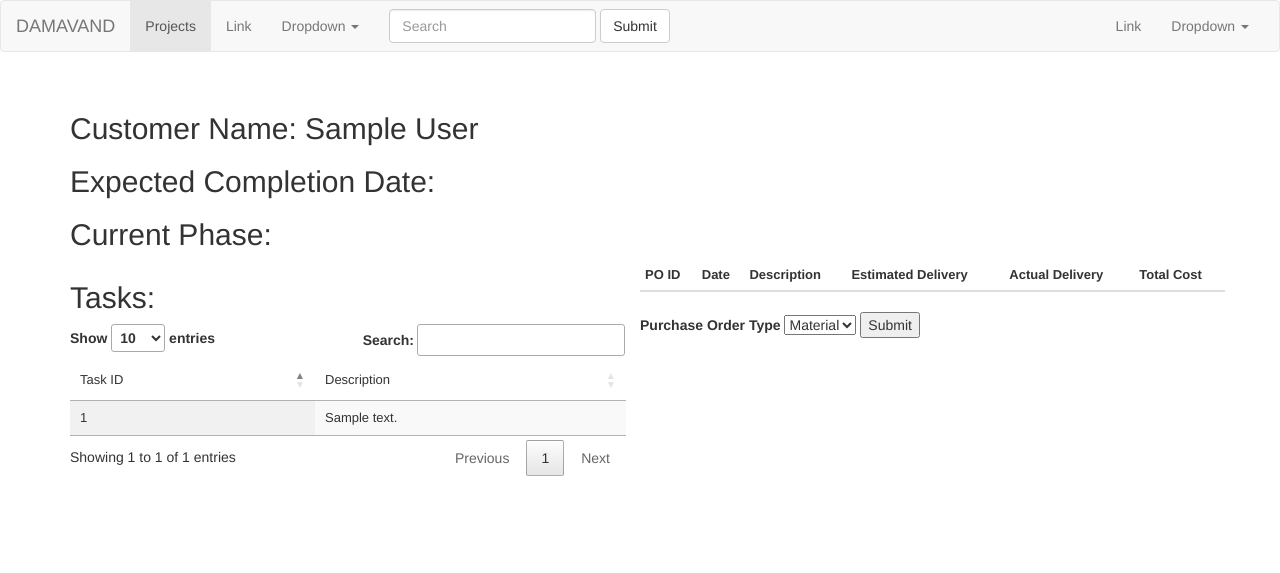
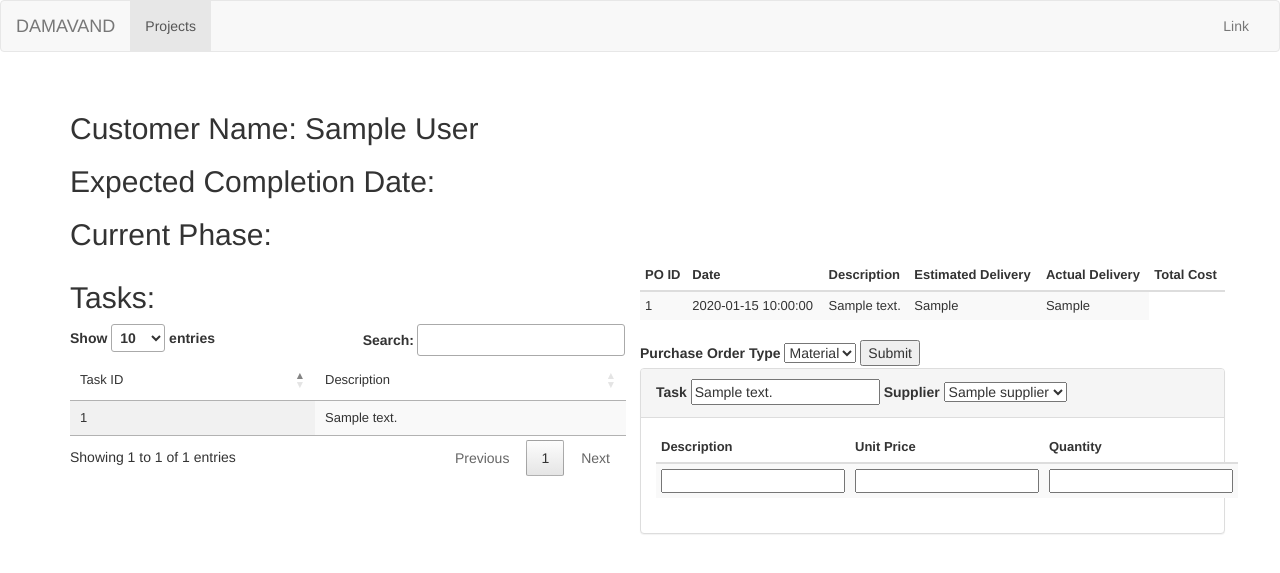
Before and after one commit to mchmilar/comp353-main, a PHP site: page /projects/view/1 in a window 1280 px wide. Shown: the top 573 px of the page. Run offline with PHP 8.4, Linux system fonts and the light colour scheme; tables that the repository leaves empty or names only in its code hold one stand-in row (values such as "Sample post"); a stand-in replaces the project's code that opens the database connection; lists and menus that the app fills with data are empty; some libraries are stand-ins or nearby versions.

Commit message:
fully interactive task list in project view

```diff
--- a/application/controllers/pos.php
+++ b/application/controllers/pos.php
@@ -30,7 +30,6 @@ class POS extends Controller
         if (isset($pid, $tid)) {
             $pos = $this->po->getPOsTaskProj($pid, $tid);
             foreach($pos as $po) {
-                echo "hi";
                 $table .= "<tr>";
                 $table .= "<td>" . $po->poid . "</td>";
                 $table .= "<td>" . $po->purchase_date . "</td>";
--- a/application/views/_templates/header.php
+++ b/application/views/_templates/header.php
@@ -45,38 +45,10 @@ if (!$this) {
         <div class="collapse navbar-collapse" id="bs-example-navbar-collapse-1">
           <ul class="nav navbar-nav">
             <li class="active"><a href="/projects">Projects</a></li>
-            <li><a href="#">Link</a></li>
-            <li class="dropdown">
-              <a href="#" class="dropdown-toggle" data-toggle="dropdown" role="button" aria-haspopup="true" aria-expanded="false">Dropdown <span class="caret"></span></a>
-              <ul class="dropdown-menu">
-                <li><a href="/projects">Projects</a></li>
-                <li><a href="#">Another action</a></li>
-                <li><a href="#">Something else here</a></li>
-                <li role="separator" class="divider"></li>
-                <li><a href="#">Separated link</a></li>
-                <li role="separator" class="divider"></li>
-                <li><a href="#">One more separated link</a></li>
-              </ul>
-            </li>
+
           </ul>
-          <form class="navbar-form navbar-left">
-            <div class="form-group">
-              <input type="text" class="form-control" placeholder="Search">
-            </div>
-            <button type="submit" class="btn btn-default">Submit</button>
-          </form>
           <ul class="nav navbar-nav navbar-right">
             <li><a href="#">Link</a></li>
-            <li class="dropdown">
-              <a href="#" class="dropdown-toggle" data-toggle="dropdown" role="button" aria-haspopup="true" aria-expanded="false">Dropdown <span class="caret"></span></a>
-              <ul class="dropdown-menu">
-                <li><a href="#">Action</a></li>
-                <li><a href="#">Another action</a></li>
-                <li><a href="#">Something else here</a></li>
-                <li role="separator" class="divider"></li>
-                <li><a href="#">Separated link</a></li>
-              </ul>
-            </li>
           </ul>
         </div><!-- /.navbar-collapse -->
       </div><!-- /.container-fluid -->
--- a/application/views/_templates/view_project.php
+++ b/application/views/_templates/view_project.php
@@ -39,7 +39,7 @@
                 <?php foreach ($tasks as $tsk) { ?>
                     <tr class="task-row">
                         <td class="tid-col"><?php echo $tsk->tid; ?></td>
-                        <td><?php echo $tsk->description; ?></td>
+                        <td class="task-name-col"><?php echo $tsk->description; ?></td>
                     </tr>
                 <?php } ?>
                 </tbody>
@@ -80,6 +80,8 @@
                     <!-- Material PO -->
                     <div id="project-task-material-po" class="panel panel-default po-content invisible-panel">
                         <div class="panel-heading">
+                            <label>Task</label>
+                            <input class="po-task-type-textbox" type="text" value="Foundation" readonly>
                             <label>Supplier</label>
                             <select name="supplier">
                                 <?php foreach ($suppliers as $supplier) {
@@ -88,6 +90,7 @@
                                         . '</option>';
                                 } ?>
                             </select>
+
                         </div>
                         <div class="panel-body">
                             <div id='material-collapse' role='tabpanel' aria-labelledby='material-heading'>
@@ -99,6 +102,13 @@
                                             <th>Quantity</th>
                                         </tr>
                                     </thead>
+                                    <tbody id="material-po-table-body">
+                                        <tr>
+                                            <td><input type="text"> </td>
+                                            <td><input type="text"> </td>
+                                            <td><input type="text"> </td>
+                                        </tr>
+                                    </tbody>
                                 </table>
                             </div>
                         </div>
@@ -107,6 +117,8 @@
                     <!-- Contractor PO -->
                     <div id="project-task-contractor-po" class="panel panel-default po-content invisible-panel">
                         <div class="panel-heading">
+                            <label>Task</label>
+                            <input class="po-task-type-textbox" type="text" value="Foundation" readonly>
                             <label>Contractor</label>
                             <select name="contractor">
                                 <?php foreach ($contractors as $contractor) {
@@ -122,8 +134,8 @@
                                     <thead>
                                     <tr>
                                         <th>Description</th>
-                                        <th>Unit Price</th>
-                                        <th>Quantity</th>
+                                        <th>Rate</th>
+                                        <th>Hours</th>
                                     </tr>
                                     </thead>
                                 </table>
--- a/public/js/projects/view.js
+++ b/public/js/projects/view.js
@@ -4,9 +4,36 @@
 $(document).ready(function() {
     $('#tasks-table').DataTable();
 
+    displayPoForm("#po-type-select");
+    taskRowClick("#tasks-table > tbody > tr:nth-child(1)");
+} );
+
 // Display correct PO form in project view
 $("#po-type-select").change(function() {
-        var poType = $( this ).find(":selected").text();
+    displayPoForm(this);
+});
+
+
+// AJAX Call for PO list
+$('.task-row').on('click', function(){
+    taskRowClick(this);
+});
+
+function taskRowClick(selected) {
+    var tid = $( selected ).find('.tid-col').text();
+    var task_name = $( selected ).find('.task-name-col').text();
+    // Get PO's for selected task
+    $.get(url +"pos/ajaxPOsTaskProj/" + pid + "/" + tid,
+        function(returnedData){
+            $("#quote-list-table-body").html(returnedData);
+        });
+
+    // Display proper PO panel for selected task
+    $(".po-task-type-textbox").val(task_name);
+}
+
+function displayPoForm(selected) {
+    var poType = $( selected ).find(":selected").text();
     if (poType.toLowerCase() === 'material') {
         // display material po form
         $("#project-task-contractor-po").addClass("invisible-panel");
@@ -16,33 +43,4 @@ $(document).ready(function() {
         $("#project-task-contractor-po").removeClass("invisible-panel");
         $("#project-task-material-po").addClass("invisible-panel");
     }
-    });
-
-
-    // AJAX Call for PO list
-    $('.task-row').on('click', function(){
-        var tid = $( this ).find('.tid-col').text();
-        console.log(url +"pos/ajaxPOsTaskProj");
-        $.get(url +"pos/ajaxPOsTaskProj/" + pid + "/" + tid,//, { tid: tid, pid : pid},
-            function(returnedData){
-            console.log(returnedData);
-            $("#quote-list-table-body").html(returnedData);
-            });
-
-        // send an ajax-request to this URL: current-server.com/songs/ajaxGetStats
-        // "url" is defined in views/_templates/footer.php
-     /*   $.ajax(url + "po/ajaxPOsTaskProj")
-            .done(function(result) {
-                // this will be executed if the ajax-call was successful
-                // here we get the feedback from the ajax-call (result) and show it in #javascript-ajax-result-box
-                $('#javascript-ajax-result-box').html(result);
-            })
-            .fail(function() {
-                // this will be executed if the ajax-call had failed
-            })
-            .always(function() {
-                // this will ALWAYS be executed, regardless if the ajax-call was success or not
-            }); */
-    });
-
-} );
+}
```
Lines whose indentation alone changed are shown as unchanged.
